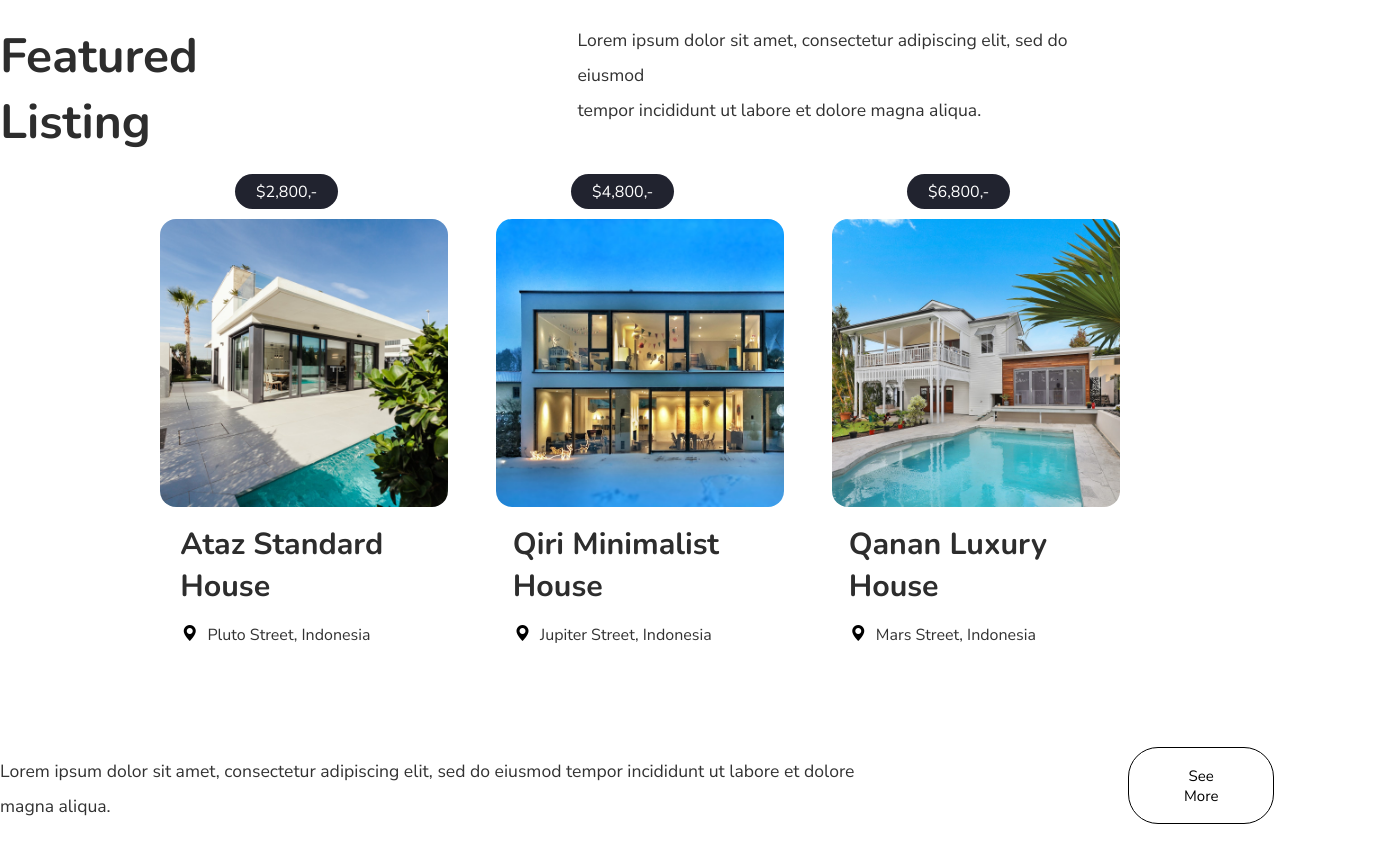
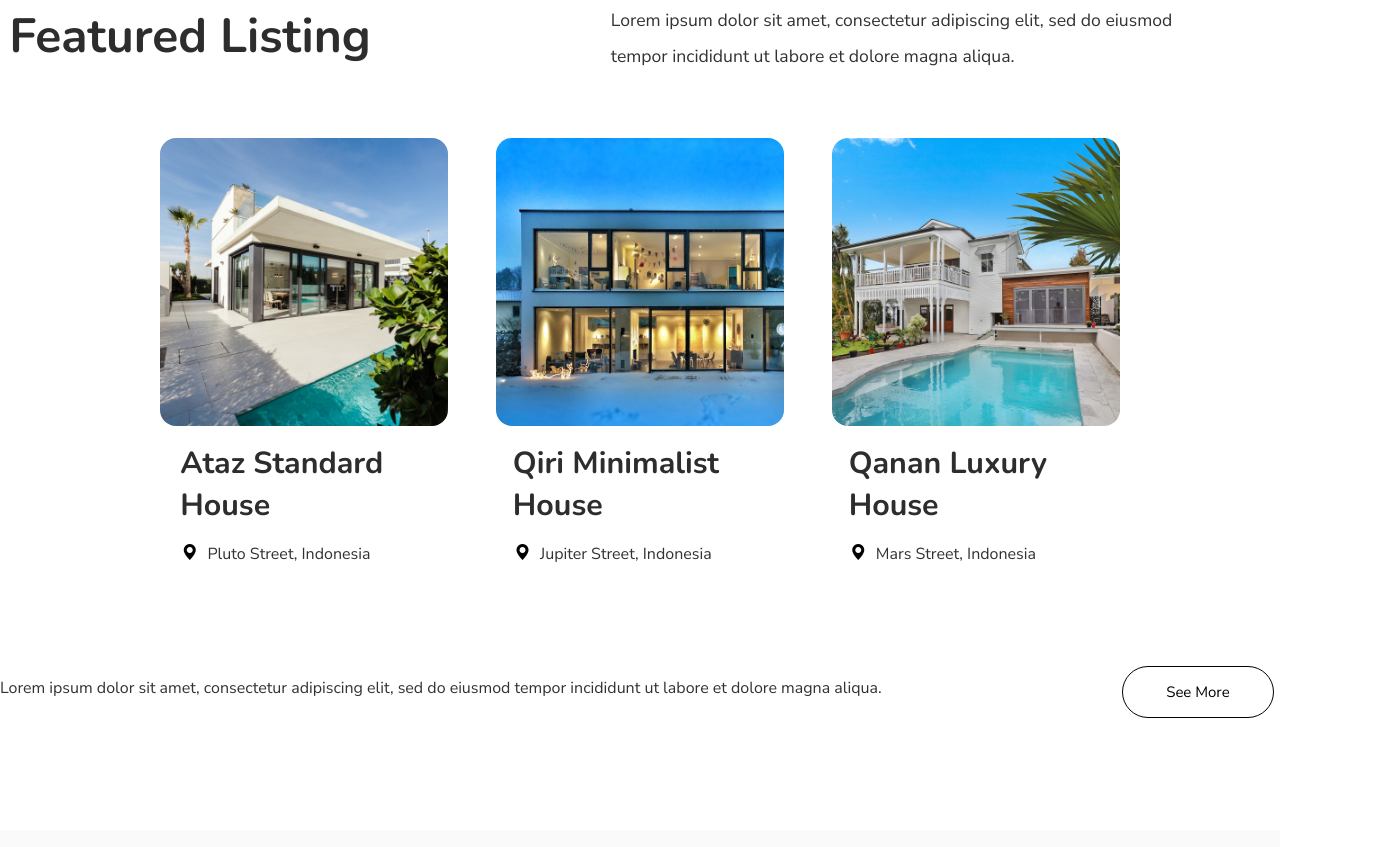
Before and after one commit to valentinpate/tp3, a plain HTML site: page index.html in a window 1280 px wide. Shown: the part 773-1620 px from the top of the page, 1391 px wide, since content can reach past the window. Drawn offline with nearby package versions, Linux system fonts and the light colour scheme.

Commit message:
cambios responsive

```diff
--- a/estilo.css
+++ b/estilo.css
@@ -305,7 +305,7 @@ img[type=casadream]{
     margin: 0 0 0 15em;
 }
 
-img[type=casaconclus]{
+img[type=casaconclus], img[type=casaconclus3]{
     width:12.5em;
     height:12.5em;
     margin:0 0.5em;
@@ -641,39 +641,48 @@ a[type=useful-links]:hover{
 
 /* MEDIA QUERIES */
 
-@media (max-width:1980px){
+/* @media (max-width:1980px){
     button[type=search1]{
         position:absolute;
         left:54.3em;
         padding-left:2em;
         padding-right:5em;
     }
+    h1[type=steps]{
+        margin: 0 2.3em 0 0;
+    }
     p[type=precio1]{
         position:absolute;
-        top:62em;
-        left:8.7em;
+        top:66.2em;
+        left:15.2em;
     }
     p[type=precio2]{
         position:absolute;
-        top:62em;
-        left:29.7em;
+        top:66.2em;
+        left:36.2em;
     }
     p[type=precio3]{
         position:absolute;
-        top:62em;
-        left:50.7em;
+        top:66.2em;
+        left:57.2em;
     }
     p[type=precio4]{
         position:absolute;
-        top:62em;
-        left:71.7em;
+        top:66.2em;
+        left:78.2em;
+    }
+    img[type=casaconclus]{
+        margin: 0 1em;
+    }
+    img[type=casaconclus3]{
+        display:none;
     }
     .intro-dos{
         width:145vh;
     }
-}
+} */
 
-@media (max-width:1536px){
+@media (max-width:1364px){
     button[type=quote]{
     position:relative;
     left:75em;
@@ -685,7 +694,7 @@ a[type=useful-links]:hover{
         padding-left:2em;
         padding-right:5em;
     }
-    img[type=casaconclus], img[type=casa], img[type=casa4], p[type=precio4]{
+    img[type=casaconclus], img[type=casa], img[type=casa4], p[type=precio1], p[type=precio2], p[type=precio3], p[type=precio4]{
         display:none;
     }
     img[type=casadream]{
@@ -698,23 +707,14 @@ a[type=useful-links]:hover{
         font-size:2.3rem;
         margin: 0 2.3em 0 0;
     }
-    p[type=precio1]{
-        position:absolute;
-        top:59.2em;
-        left:14.7em;
-    }
-    p[type=precio2]{
-        position:absolute;
-        top:59.2em;
-        left:35.7em;
-    }
-    p[type=precio3]{
-        position:absolute;
-        top:59.2em;
-        left:56.7em;
+    p[type=lorem2]{
+        font-size:1rem;
     }
     p[type=lorem4]{
         font-size:1rem;
+    }
+    footer{
+        font-size:0.8rem;
     }
     .encabezado{
         width:55%;
@@ -751,8 +751,14 @@ a[type=useful-links]:hover{
         left:19em;
     }
     .intro-dos{
-        width:150vh;
+        font-size:0.8rem;
         justify-content:center;
+    }
+    .see-more{
+        white-space:nowrap;
+    }
+    .steps-final{
+        white-space:nowrap;
     }
     .customers-intro{
         justify-content:center;
@@ -760,11 +766,17 @@ a[type=useful-links]:hover{
     .descripcion4, .ubicacion4, .feedback4{
         display:none;
     }
+    .numeros{
+        font-size:0.8rem;
+    }
+    .pasos{
+        font-size:0.8rem;
+    }
 }
 
 @media (max-width:1280px){}
 
-@media (max-width:1024px){
+/* @media (max-width:1024px){
     button[type=quote]{
         display:none;
     }
@@ -772,12 +784,12 @@ a[type=useful-links]:hover{
         font-size:2.3rem;
         margin: 0;
     }
-    /* p[type=lorem]{
+    p[type=lorem]{
         font-size:0.8rem;
     }
-    input[type=search1], p[type=precio3], p[type=precio4], img[type=casa3], img[type=casa4], img[type=our-mission], img[type=casaconclus]{
+    p[type=precio3], p[type=precio4], img[type=casa3], img[type=casa4], img[type=our-mission], img[type=casaconclus]{
         display:none;
-    } */
+    }
     .logo{
         margin: 1.1em 8.5em;
         justify-content:center;
@@ -791,7 +803,13 @@ a[type=useful-links]:hover{
         display:flex;
         flex-direction:row-reverse;
     }
-    /* .hero{
+    .numeros{
+        font-size:0.6rem;
+    }
+    .pasos{
+        font-size:0.6rem;
+    }
+    .hero{
         display:block;
     }
     .main-hero{
@@ -801,13 +819,13 @@ a[type=useful-links]:hover{
         font-size:1.1rem;
         flex-direction:column;
     }
-    footer, .intro-dos, .casas, .vision-mission, .steps, .pasos, .steps-final, .choose-us, .conclussion{
+    .intro-dos, .casas, .vision-mission, .choose-us, .conclussion{
         flex-direction:column;
     }
-    .menu, .descripcion3, .descripcion4, .numeros, .feedback3, .feedback4{
+    .menu, .descripcion3, .descripcion4,.feedback3, .feedback4{
         display:none;
-    } */
-}
+    }
+} */
 
 @media (max-width:768px){}
 
--- a/index.html
+++ b/index.html
@@ -289,7 +289,7 @@ ut aliquip ex ea commodo consequat.</p>
                 <div class="conclussion-houses">
                     <img src="casaconclus1.png" type="casaconclus" alt="">
                     <img src="casaconclus2.png" type="casaconclus" alt="">
-                    <img src="casaconclus3.png" type="casaconclus" alt="">
+                    <img src="casaconclus3.png" type="casaconclus3" alt="">
                 </div>
             </div>
         </div>
```
